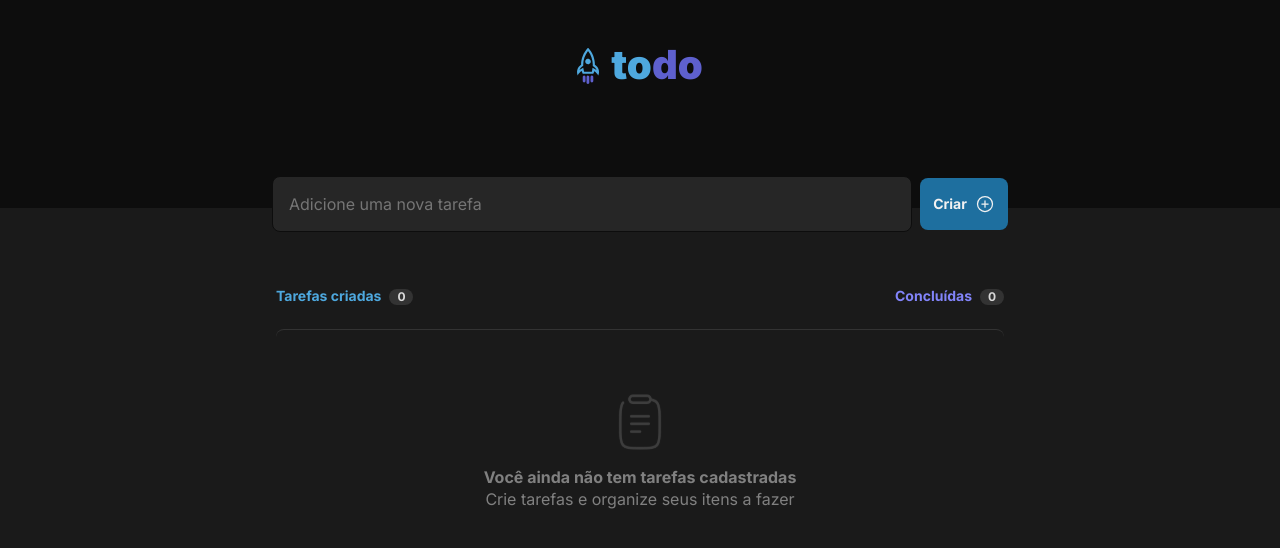
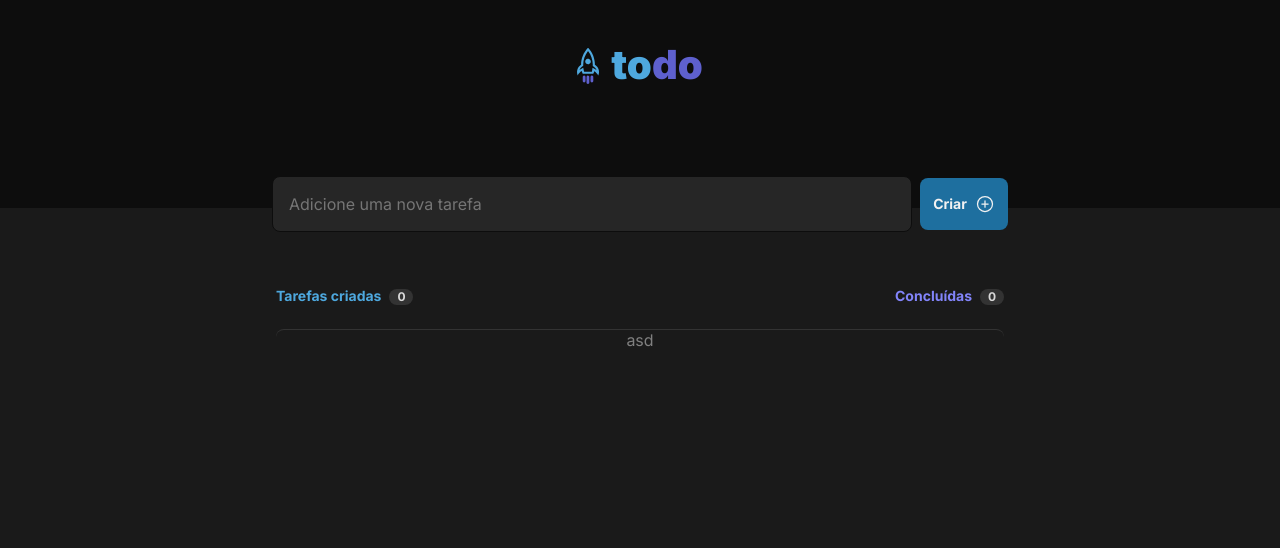
Before and after one commit to henriqueritter/ignite-react-desafio-conceitos, a React (Vite) app: page / in a window 1280 px wide. Shown: the top 548 px of the page. Built offline with nearby package versions, Linux system fonts and the light colour scheme.

Commit message:
feat: init TodoSection Component

```diff
--- a/src/App.tsx
+++ b/src/App.tsx
@@ -27,16 +27,30 @@ function App() {
             <span className={styles.taskCounter}>0</span>
           </span>
         </div>
+        <TodosSection />
 
-        <div className={styles.contentTodos}>
-
-          <img src={clipboardIco} alt="Clipboard" />
-          <span>Você ainda não tem tarefas cadastradas</span>
-          <p>Crie tarefas e organize seus itens a fazer</p>
-        </div>
       </div>
     </div>
   )
 }
 
+function TodosSection() {
+  const todos = true;
+  if (todos) {
+    return (
+      <div className={styles.contentTodos}>
+        <h1>asd</h1>
+      </div>
+    )
+  } else {
+    return (
+      <div className={styles.contentTodos}>
+        <img src={clipboardIco} alt="Clipboard" />
+        <span>Você ainda não tem tarefas cadastradas</span>
+        <p>Crie tarefas e organize seus itens a fazer</p>
+      </div>
+    )
+  }
+}
+
 export default App
```
